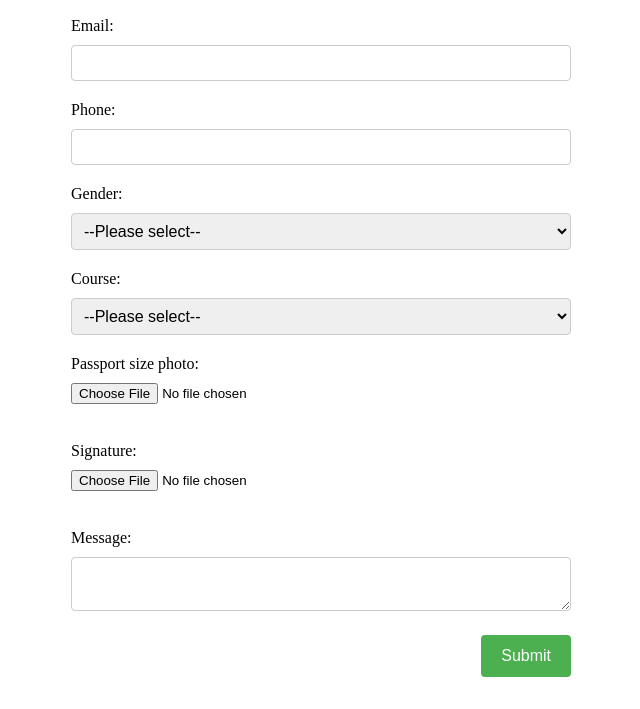
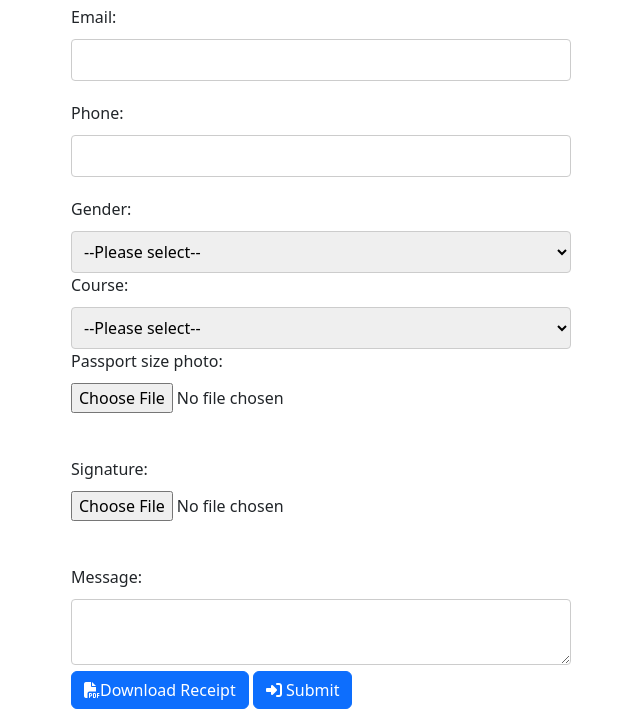
Before and after one commit to abhishek84patel/Collegeproject, a plain HTML site: page admission.html in a window 1280 px wide. Shown: the part 147-856 px from the top of the page, without its empty margins (319-959 px from the left). Before the commit the page ends 824 px from the top, so only its background shows below. Drawn offline with nearby package versions, Linux system fonts and the light colour scheme.

Commit message:
all done by Anshul Soni

```diff
--- a/admission.html
+++ b/admission.html
@@ -4,22 +4,30 @@
 <head>
     <title>Admission Form</title>
     <link rel="stylesheet" type="text/css" href="./admission.css">
+    <!-- jsPDF library in your HTML file: -->
+    <script src="https://cdnjs.cloudflare.com/ajax/libs/jspdf/2.4.0/jspdf.umd.min.js"></script>
+<!-- bootstrap cdn -->
+    <link href="https://cdn.jsdelivr.net/npm/bootstrap@5.3.0-alpha3/dist/css/bootstrap.min.css" rel="stylesheet" integrity="sha384-KK94CHFLLe+nY2dmCWGMq91rCGa5gtU4mk92HdvYe+M/SXH301p5ILy+dN9+nJOZ" crossorigin="anonymous">
+
+<!-- Anshul's fontawesome kit cdn -->
+    <script src="https://kit.fontawesome.com/e650b26129.js" crossorigin="anonymous"></script>
+
 </head>
 
-<body>
+<body id="admission-form">
     <h1>Admission Form</h1>
-    <form>
+    <form id="admission-form">
         <label for="name">Name:</label>
-        <input type="text" id="name" name="name" required>
+        <input type="text" id="name" name="name"   >
 
         <label for="email">Email:</label>
-        <input type="email" id="email" name="email" required>
+        <input type="email" id="email" name="email"   >
 
         <label for="phone">Phone:</label>
-        <input type="tel" id="phone" name="phone" pattern="[0-9]{10}" required>
+        <input type="tel" id="phone" name="phone" pattern="[0-9]{10}"   >
 
         <label for="gender">Gender:</label>
-        <select id="gender" name="gender" required>
+        <select id="gender" name="gender"   >
             <option value="">--Please select--</option>
             <option value="male">Male</option>
             <option value="female">Female</option>
@@ -27,7 +35,7 @@
         </select>
 
         <label for="course">Course:</label>
-        <select id="course" name="course" required>
+        <select id="course" name="course"   >
             <option value="">--Please select--</option>
             <option value="computer_science">Computer Science</option>
             <option value="business">Business</option>
@@ -36,20 +44,23 @@
 
         <div>
             <label for="photo">Passport size photo:</label>
-            <input type="file" id="photo" name="photo" onclick="passId(imageInput,imageOutput)"  accept="image/*" required>
+            <input type="file" id="photo" name="photo" onclick="passId(imageInput,imageOutput)"  accept="image/*"   >
             <img src="" alt="" id="img" width="20%">
 
         </div>
 
         <div>
             <label for="signature">Signature:</label>
-            <input type="file" id="signature" name="signature" onclick="passId(signatureinput , sigOutput)" accept="image/*" required>
+            <input type="file" id="signature" name="signature" onclick="passId(signatureinput , sigOutput)" accept="image/*"   >
             <img src="" alt="" id="Signature-Img" width="20%">
         </div>
         <label for="message">Message:</label>
-        <textarea id="message" name="message" required></textarea>
+        <textarea id="message" name="message"   ></textarea>
 
-        <input type="submit" value="Submit">
+        <button class="btn btn-primary" id="download" onclick="window.print()"><i class="fa-solid fa-file-pdf"></i>Download Receipt</button>
+
+        <button class="btn btn-primary" id="download" "> <i class="fa-solid fa-right-to-bracket"></i> </i></i>Submit</button>
+
     </form>
 
     <!-- <input type="file" id="fileInput" onclick=""> -->
```
Also changed, not shown: admission.js (line endings or trailing spaces).
